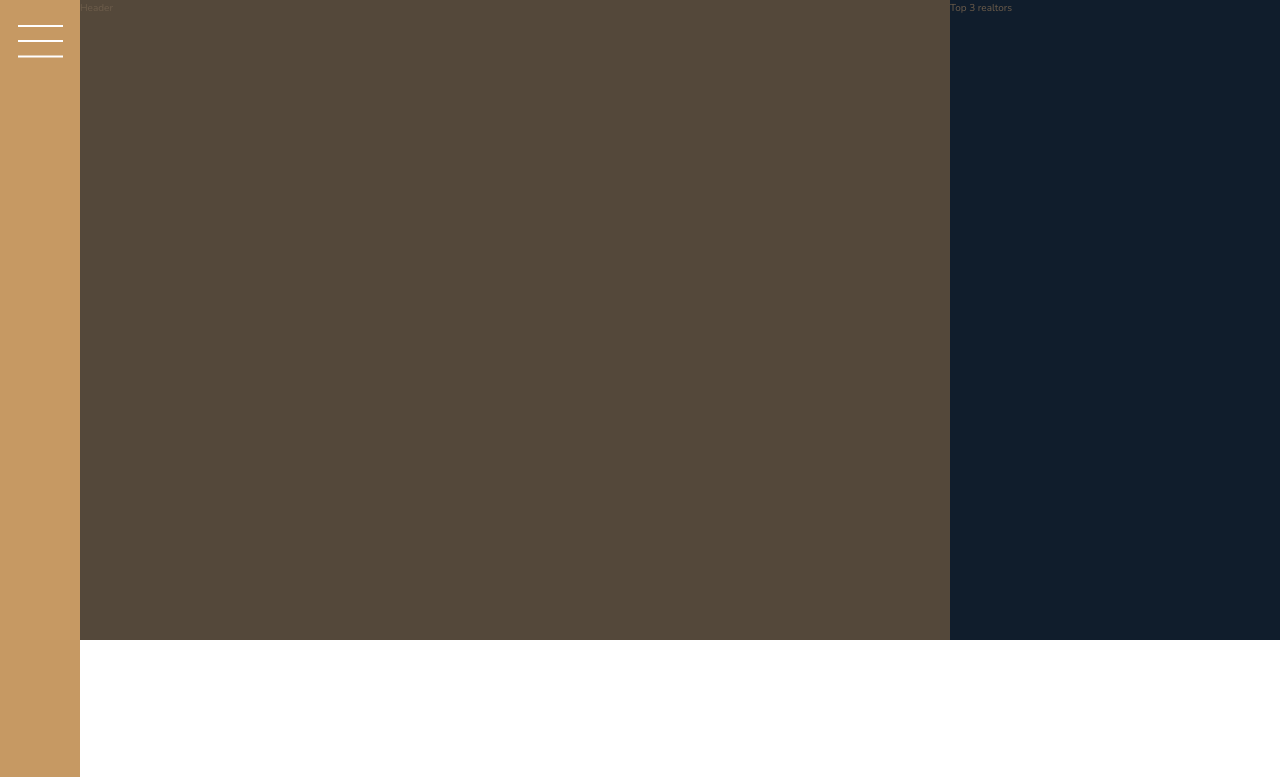
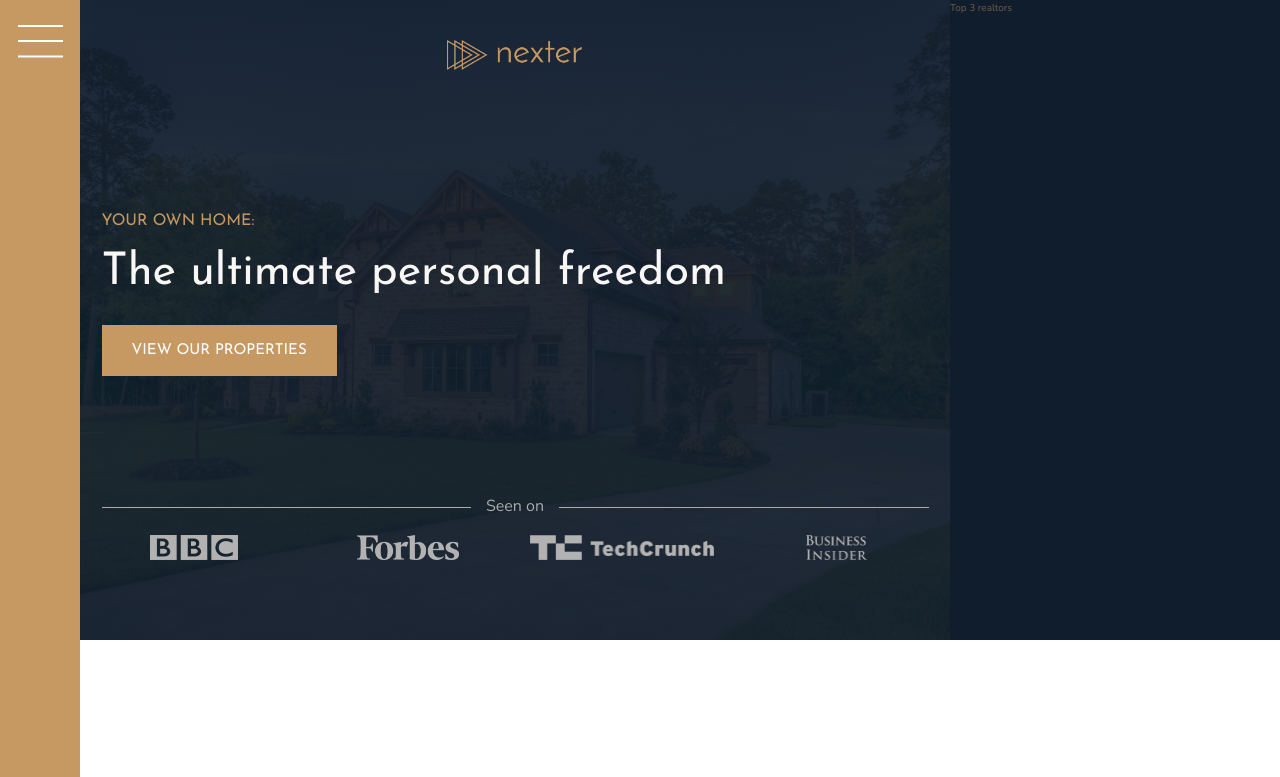
Before and after one commit to lebocow/Nexter, a website: page index.html in a window 1280 px wide. Shown: the top 777 px of the page. Drawn offline with nearby package versions, Linux system fonts and the light colour scheme.

Commit message:
Building the header section

```diff
--- a/index.html
+++ b/index.html
@@ -19,7 +19,19 @@
       <button class="nav-btn"></button>
     </div>
 
-    <header class="header">Header</header>
+    <header class="header">
+      <img src="img/logo.png" alt="Nexter Logo" class="header__logo" />
+      <h3 class="heading-3">Your own home:</h3>
+      <h1 class="heading-1">The ultimate personal freedom</h1>
+      <button class="btn header__btn">View our properties</button>
+      <div class="header__seenon-text">Seen on</div>
+      <div class="header__seenon-logos">
+        <img src="img/logo-bbc.png" alt="Seen on logo 1" />
+        <img src="img/logo-forbes.png" alt="Seen on logo 2" />
+        <img src="img/logo-techcrunch.png" alt="Seen on logo 3" />
+        <img src="img/logo-bi.png" alt="Seen on logo 4" />
+      </div>
+    </header>
 
     <div class="realtors">Top 3 realtors</div>
 
--- a/sass/_header.scss
+++ b/sass/_header.scss
@@ -1,4 +1,58 @@
 .header {
-  background-color: $color-grey-dark-1;
   grid-column: full-start / col-end 6;
+  background-image: linear-gradient(
+      rgba($color-secondary, 0.93),
+      rgba($color-secondary, 0.93)
+    ),
+    url(../img/hero.jpeg);
+  background-size: cover;
+  background-position: center;
+  padding: 8rem;
+  padding-top: 4rem;
+
+  display: grid;
+  grid-template-rows: 1fr min-content 6rem 1fr;
+  grid-template-columns: max-content;
+  row-gap: 1.5rem;
+  justify-content: center;
+
+  &__logo {
+    height: 3rem;
+    justify-self: center;
+  }
+
+  &__btn {
+    align-self: start;
+    justify-self: start;
+  }
+
+  &__seenon-text {
+    display: grid;
+    grid-template-columns: 1fr max-content 1fr;
+    column-gap: 1.5rem;
+    align-items: center;
+
+    font-size: 1.6rem;
+    color: $color-grey-light-2;
+
+    &::before,
+    &::after {
+      content: "";
+      height: 0.1rem;
+      display: block;
+      background-color: currentColor;
+    }
+  }
+
+  &__seenon-logos {
+    display: grid;
+    grid-template-columns: repeat(4, 1fr);
+    column-gap: 3rem;
+    justify-items: center;
+
+    img {
+      height: 2.5rem;
+      filter: brightness(70%);
+    }
+  }
 }
--- a/sass/_typography.scss
+++ b/sass/_typography.scss
@@ -5,6 +5,9 @@
 
 .heading-1 {
   @extend %heading;
+  font-size: 4.5rem;
+  color: $color-grey-light-1;
+  line-height: 1;
 }
 .heading-2 {
   @extend %heading;
```
Also changed, not shown: css/style.css.
